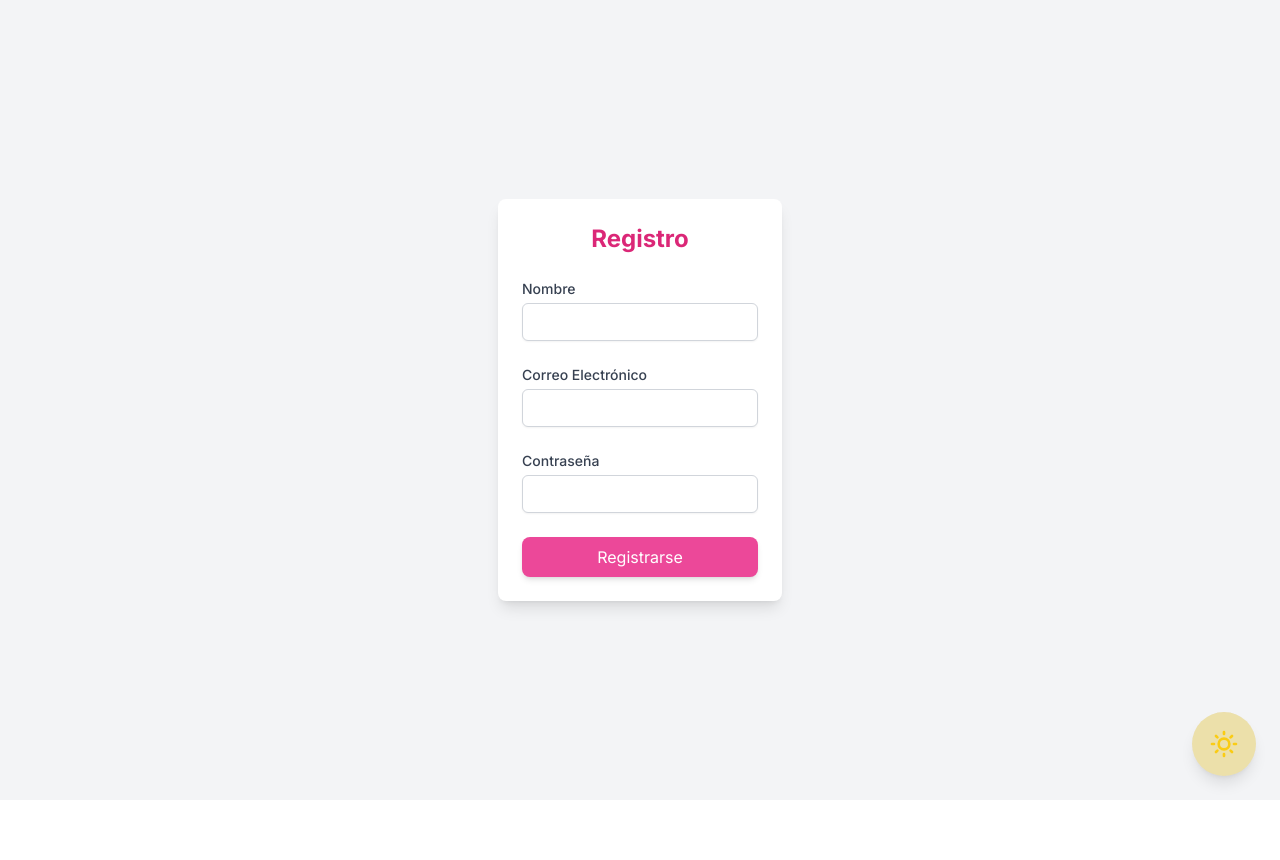
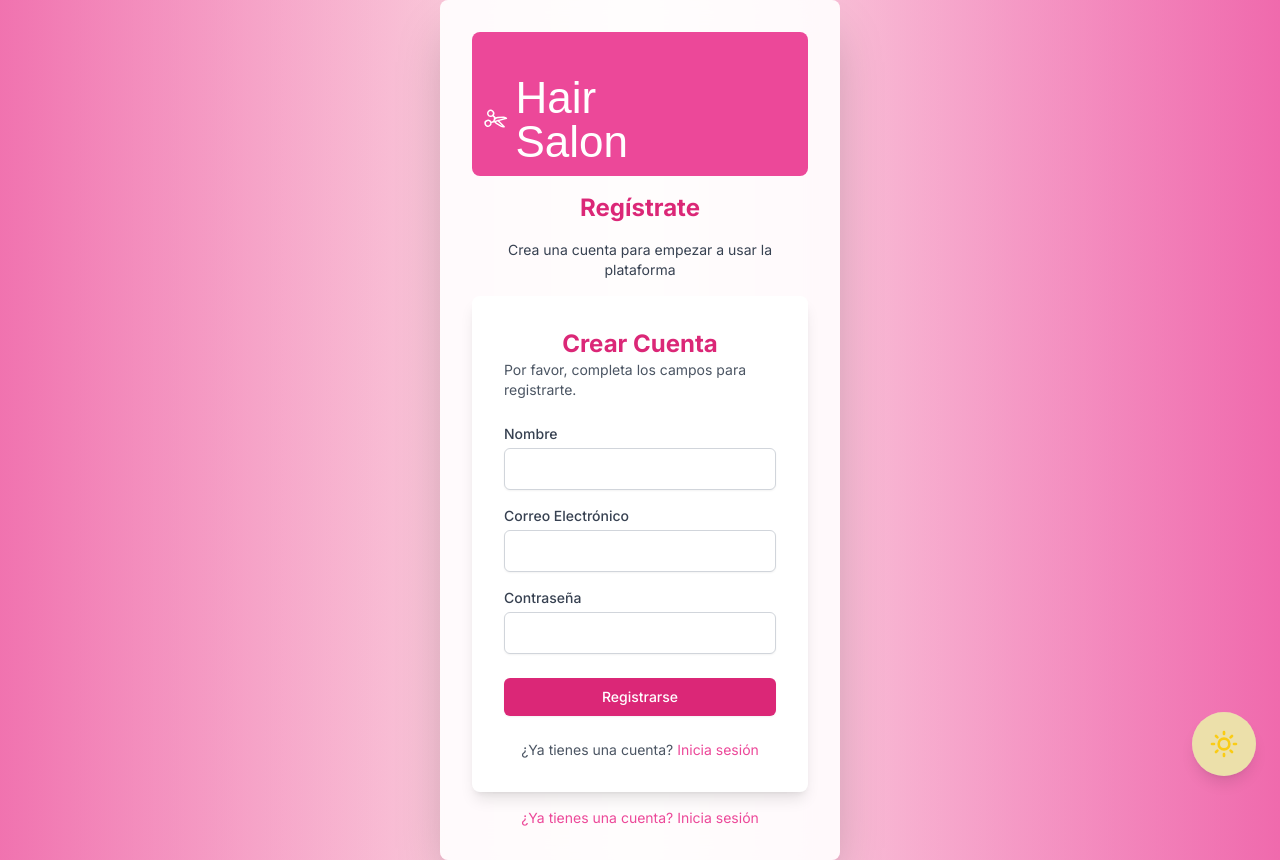
Before and after one commit to Alejandro-Meren/ProyectoNext, a Next.js app: page /register in a window 1280 px wide. Before the commit the page ends 800 px from the top, so only its background shows below. Built offline with nearby package versions, Linux system fonts and the light colour scheme; a web font is replaced by a local one.

Commit message:
Pagian Registro mejorada y iconos en los clientes

```diff
--- a/app/register/page.tsx
+++ b/app/register/page.tsx
@@ -1,9 +1,42 @@
 import RegisterForm from '@/app/ui/register-form';
+import AcmeLogo from '@/app/ui/acme-logo';
 
 export default function RegisterPage() {
   return (
-    <main className="flex items-center justify-center min-h-screen bg-gray-100">
-      <RegisterForm />
+    <main className="relative flex items-center justify-center min-h-screen bg-cover bg-center">
+      {/* Fondo degradado */}
+      <div className="absolute inset-0 bg-gradient-to-r from-pink-500 via-transparent to-pink-500 dark:from-gray-800 dark:via-transparent dark:to-gray-800 opacity-75"></div>
+
+      {/* Contenedor del formulario */}
+      <div className="relative mx-auto flex w-full max-w-[90%] sm:max-w-[400px] flex-col space-y-4 p-4 sm:p-8 bg-white dark:bg-gray-800 bg-opacity-90 dark:bg-opacity-100 rounded-lg shadow-2xl backdrop-blur-lg">
+        {/* Logo */}
+        <div className="flex h-16 sm:h-20 w-full items-end rounded-lg bg-pink-500 dark:bg-purple-500 p-3 sm:h-36">
+          <div className="w-28 sm:w-36 text-white">
+            <AcmeLogo />
+          </div>
+        </div>
+
+        {/* Título */}
+        <h2 className="text-center text-xl sm:text-2xl font-bold text-pink-600 dark:text-purple-400 animate-bounce">
+          Regístrate
+        </h2>
+        <p className="text-center text-gray-700 dark:text-gray-300 text-xs sm:text-sm mb-2 sm:mb-4">
+          Crea una cuenta para empezar a usar la plataforma
+        </p>
+
+        {/* Formulario */}
+        <RegisterForm />
+
+        {/* Enlace al Login */}
+        <div className="flex justify-center mt-4 sm:mt-6">
+          <a
+            href="/login"
+            className="text-pink-500 dark:text-purple-400 hover:underline text-xs sm:text-sm"
+          >
+            ¿Ya tienes una cuenta? Inicia sesión
+          </a>
+        </div>
+      </div>
     </main>
   );
 }
--- a/app/ui/customers/table.tsx
+++ b/app/ui/customers/table.tsx
@@ -8,7 +8,7 @@ export default function CustomersTable({
   customers: FormattedCustomersTable[];
 }) {
   return (
-    <div className="p-4 bg-gradient-to-b from-pink-100 via-pink-200 to-pink-300 dark:from-gray-800 dark:via-gray-900 dark:to-black min-h-screen rounded-lg shadow-lg">
+    <div className="p-4 bg-gradient-to-b from-pink-100 via-pink-200 to-pink-300 dark:from-gray-800 dark:via-gray-900 dark:to-black rounded-lg shadow-lg">
       <h1 className="mb-4 text-xl md:text-2xl text-pink-600 dark:text-purple-400 font-bold text-center">
         Clientes
       </h1>
@@ -19,7 +19,7 @@ export default function CustomersTable({
       </div>
 
       {/* Diseño de tabla para pantallas grandes */}
-      <div className="hidden md:block overflow-x-auto">
+      <div className="overflow-x-auto">
         <table className="min-w-full divide-y divide-gray-300 dark:divide-gray-700">
           <thead className="bg-pink-100 dark:bg-gray-700">
             <tr>
@@ -46,7 +46,7 @@ export default function CustomersTable({
                 <td className="px-4 py-2 whitespace-nowrap">
                   <div className="flex items-center">
                     {customer.image_url ? (
-                      <Image
+                      <img
                         src={customer.image_url}
                         alt={customer.name}
                         width={40}
@@ -89,7 +89,7 @@ export default function CustomersTable({
           >
             <div className="flex items-center mb-4">
               {customer.image_url ? (
-                <Image
+                <img
                   src={customer.image_url}
                   alt={customer.name}
                   width={48}
--- a/app/ui/register-form.tsx
+++ b/app/ui/register-form.tsx
@@ -13,91 +13,110 @@ export default function RegisterForm() {
   const router = useRouter();
 
   const handleChange = (e: React.ChangeEvent<HTMLInputElement>) => {
-    const { name, value } = e.target;
-    setFormData({ ...formData, [name]: value });
+    setFormData({ ...formData, [e.target.name]: e.target.value });
   };
 
-  const handleSubmit = async (e: React.FormEvent<HTMLFormElement>) => {
+  const handleSubmit = async (e: React.FormEvent) => {
     e.preventDefault();
-    setErrorMessage('');
-
     try {
-      const response = await fetch('/api/register', {
+      const res = await fetch('/api/register', {
         method: 'POST',
-        headers: {
-          'Content-Type': 'application/json',
-        },
+        headers: { 'Content-Type': 'application/json' },
         body: JSON.stringify(formData),
       });
 
-      if (!response.ok) {
-        const errorData = await response.json();
-        throw new Error(errorData.error || 'Failed to register user');
+      if (res.ok) {
+        router.push('/login'); // Redirige al login después del registro exitoso
+      } else {
+        const data = await res.json();
+        setErrorMessage(data.error || 'Error al registrar el usuario.');
       }
-
-      // Redirigir a la página principal
-      router.push('/');
     } catch (error) {
-      if (error instanceof Error) {
-        setErrorMessage(error.message);
-      } else {
-        setErrorMessage('Unknown error occurred');
-      }
+      setErrorMessage('Error al registrar el usuario.');
     }
   };
 
   return (
     <form
       onSubmit={handleSubmit}
-      className="space-y-6 bg-white dark:bg-gray-800 p-6 rounded-lg shadow-lg"
+      className="space-y-6 bg-white dark:bg-gray-800 p-6 sm:p-8 rounded-lg shadow-lg mt-8 sm:mt-16 max-w-md mx-auto"
     >
-      <h1 className="text-2xl font-bold text-center text-pink-600 dark:text-purple-400">
-        Registro
-      </h1>
-      {errorMessage && <p className="text-red-500 dark:text-red-400 text-sm">{errorMessage}</p>}
+      {/* Header */}
+      <div className="flex flex-col items-center">
+        <h2 className="text-2xl font-bold text-pink-600 dark:text-purple-400">Crear Cuenta</h2>
+        <p className="text-sm text-gray-600 dark:text-gray-400">
+          Por favor, completa los campos para registrarte.
+        </p>
+      </div>
+
+      {/* Input Fields */}
+      <div className="space-y-4">
         <div>
-        <label className="block text-sm font-medium text-gray-700 dark:text-gray-300">Nombre</label>
+          <label htmlFor="name" className="block text-sm font-medium text-gray-700 dark:text-gray-300">
+            Nombre
+          </label>
           <input
             type="text"
+            id="name"
             name="name"
             value={formData.name}
             onChange={handleChange}
             required
-          className="mt-1 block w-full rounded-md border-gray-300 dark:border-gray-600 shadow-sm focus:border-pink-500 focus:ring-pink-500 dark:focus:border-purple-500 dark:focus:ring-purple-500 sm:text-sm bg-white dark:bg-gray-700 text-gray-900 dark:text-gray-200"
+            className="mt-1 block w-full rounded-md border-gray-300 shadow-sm focus:border-pink-500 focus:ring-pink-500 dark:bg-gray-700 dark:border-gray-600 dark:text-gray-200"
           />
         </div>
         <div>
-        <label className="block text-sm font-medium text-gray-700 dark:text-gray-300">
+          <label htmlFor="email" className="block text-sm font-medium text-gray-700 dark:text-gray-300">
             Correo Electrónico
           </label>
           <input
             type="email"
+            id="email"
             name="email"
             value={formData.email}
             onChange={handleChange}
             required
-          className="mt-1 block w-full rounded-md border-gray-300 dark:border-gray-600 shadow-sm focus:border-pink-500 focus:ring-pink-500 dark:focus:border-purple-500 dark:focus:ring-purple-500 sm:text-sm bg-white dark:bg-gray-700 text-gray-900 dark:text-gray-200"
+            className="mt-1 block w-full rounded-md border-gray-300 shadow-sm focus:border-pink-500 focus:ring-pink-500 dark:bg-gray-700 dark:border-gray-600 dark:text-gray-200"
           />
         </div>
         <div>
-        <label className="block text-sm font-medium text-gray-700 dark:text-gray-300">
+          <label htmlFor="password" className="block text-sm font-medium text-gray-700 dark:text-gray-300">
             Contraseña
           </label>
           <input
             type="password"
+            id="password"
             name="password"
             value={formData.password}
             onChange={handleChange}
             required
-          className="mt-1 block w-full rounded-md border-gray-300 dark:border-gray-600 shadow-sm focus:border-pink-500 focus:ring-pink-500 dark:focus:border-purple-500 dark:focus:ring-purple-500 sm:text-sm bg-white dark:bg-gray-700 text-gray-900 dark:text-gray-200"
+            className="mt-1 block w-full rounded-md border-gray-300 shadow-sm focus:border-pink-500 focus:ring-pink-500 dark:bg-gray-700 dark:border-gray-600 dark:text-gray-200"
           />
         </div>
+      </div>
+
+      {/* Error Message */}
+      {errorMessage && (
+        <div className="text-sm text-red-500">
+          {errorMessage}
+        </div>
+      )}
+
+      {/* Submit Button */}
       <button
         type="submit"
-        className="w-full bg-pink-500 dark:bg-purple-500 text-white py-2 rounded-lg shadow-md hover:bg-pink-600 dark:hover:bg-purple-600 transition-colors duration-300"
+        className="w-full flex justify-center py-2 px-4 border border-transparent rounded-md shadow-sm text-sm font-medium text-white bg-pink-600 hover:bg-pink-700 focus:outline-none focus:ring-2 focus:ring-offset-2 focus:ring-pink-500"
       >
         Registrarse
       </button>
+
+      {/* Link to Login */}
+      <p className="text-center text-sm text-gray-600 dark:text-gray-400">
+        ¿Ya tienes una cuenta?{' '}
+        <a href="/login" className="text-pink-500 dark:text-purple-400 hover:underline">
+          Inicia sesión
+        </a>
+      </p>
     </form>
   );
 }
--- a/next.config.ts
+++ b/next.config.ts
@@ -34,7 +34,8 @@ const nextConfig: NextConfig = {
       'encrypted-tbn1.gstatic.com',
       'www.jata.es',
       'example.com',
-      'via.placeholder.com', // Agregado el dominio via.placeholder.com
+      'via.placeholder.com',
+      'api.dicebear.com', // Dominio para cargar avatares generados automáticamente
     ],
   },
 };
--- a/pages/api/register.ts
+++ b/pages/api/register.ts
@@ -1,6 +1,6 @@
 import { db } from '@vercel/postgres';
+import bcrypt from 'bcrypt';
 import { NextApiRequest, NextApiResponse } from 'next';
-import bcrypt from 'bcrypt';
 
 export default async function handler(req: NextApiRequest, res: NextApiResponse) {
   if (req.method === 'POST') {
@@ -16,6 +16,10 @@ export default async function handler(req: NextApiRequest, res: NextApiResponse)
       // Encriptar la contraseña
       const hashedPassword = await bcrypt.hash(password, 10);
 
+      // Generar un avatar automáticamente usando DiceBear
+      const avatarUrl = `https://api.dicebear.com/6.x/adventurer/svg?seed=${encodeURIComponent(name)}`;
+      console.log('Generated avatar URL:', avatarUrl);
+
       // Iniciar una transacción para asegurar que ambas inserciones ocurran juntas
       await client.sql`BEGIN`;
 
@@ -24,10 +28,10 @@ export default async function handler(req: NextApiRequest, res: NextApiResponse)
         INSERT INTO users (name, email, password)
         VALUES (${name}, ${email}, ${hashedPassword})`;
 
-      // Insertar en la tabla `customers`
+      // Insertar en la tabla `customers` con el avatar generado
       await client.sql`
         INSERT INTO customers (name, email, image_url)
-        VALUES (${name}, ${email}, 'https://via.placeholder.com/150')`;
+        VALUES (${name}, ${email}, ${avatarUrl})`;
 
       // Confirmar la transacción
       await client.sql`COMMIT`;
```
Also changed, not shown: app/page.tsx (+7 -7 lines). Lines whose indentation alone changed are shown as unchanged.
